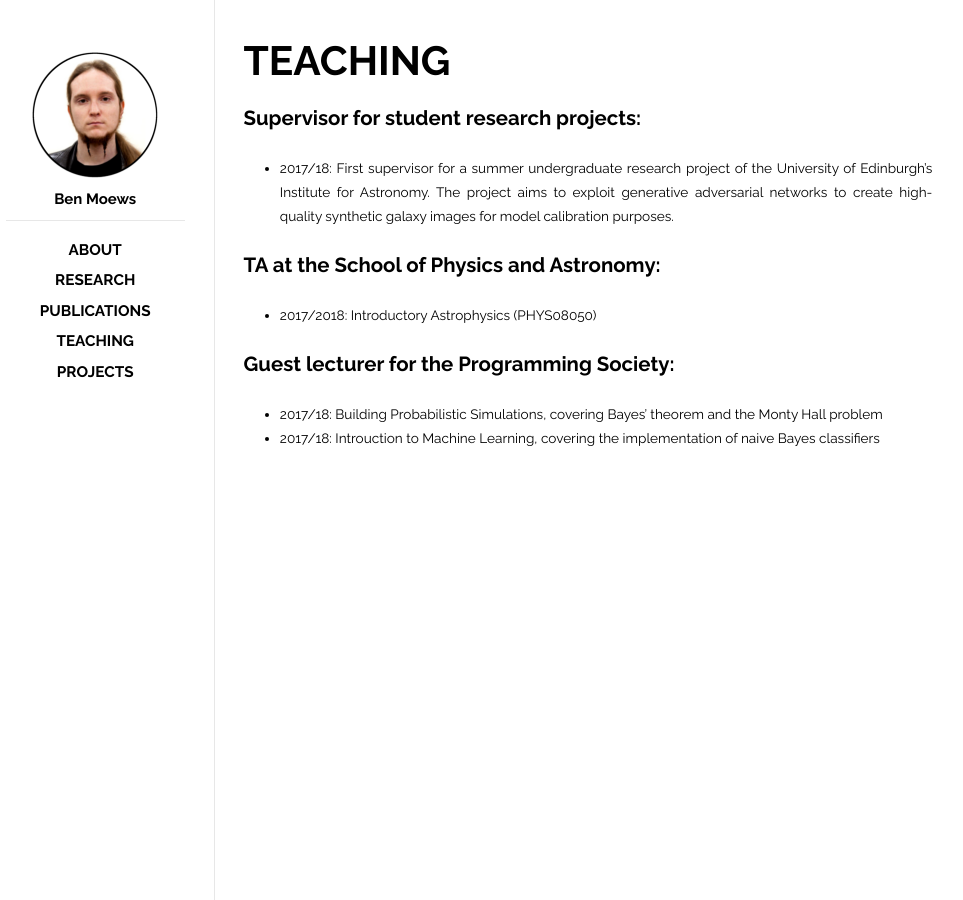
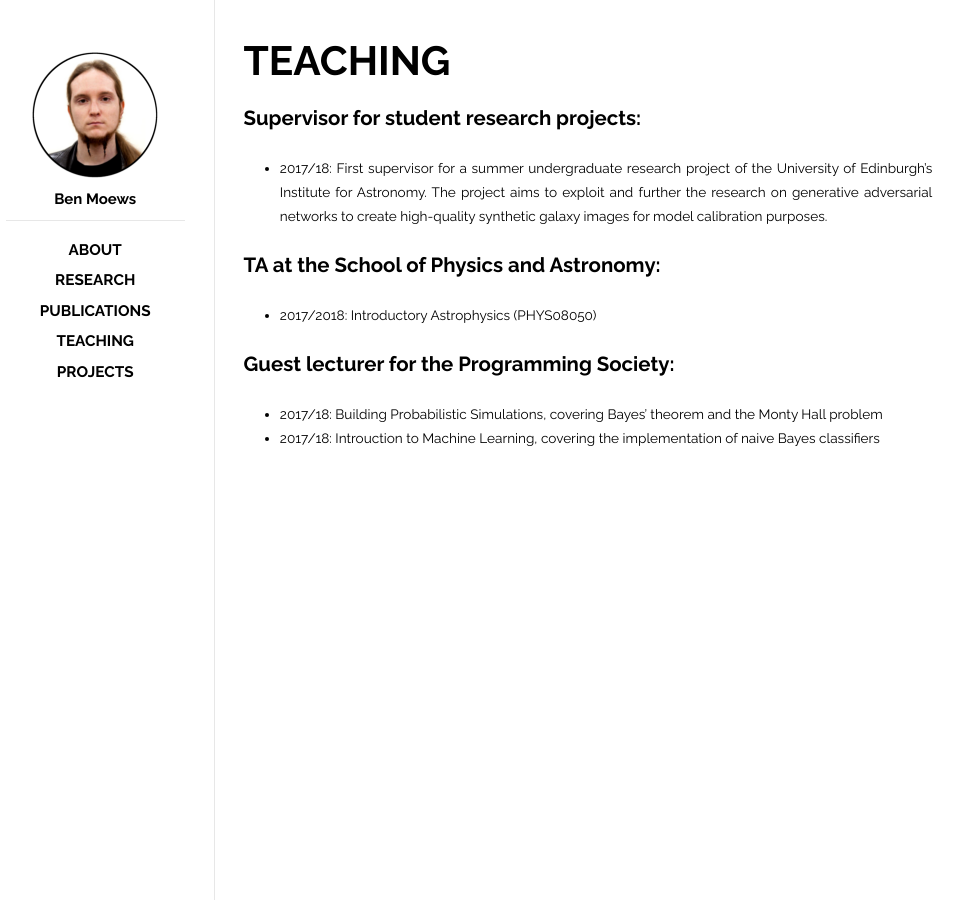
Before and after one commit to moews/moews.github.io, a Jekyll site: the page built from _posts/2017-03-24-teaching.md, in a window 1280 px wide. Shown: the whole page, without its empty margins (144-1107 px from the left). Built offline with Jekyll 4.4.1, drawn with Linux system fonts in a browser that asks for light colours.

Commit message:
Update 2017-03-24-teaching.md

```diff
--- a/_posts/2017-03-24-teaching.md
+++ b/_posts/2017-03-24-teaching.md
@@ -9,7 +9,7 @@
 
 ## Supervisor for student research projects:
 
-* 2017/18: First supervisor for a summer undergraduate research project of the University of Edinburgh's Institute for Astronomy. The project aims to exploit generative adversarial networks to create high-quality synthetic galaxy images for model calibration purposes.
+* 2017/18: First supervisor for a summer undergraduate research project of the University of Edinburgh's Institute for Astronomy. The project aims to exploit and further the research on generative adversarial networks to create high-quality synthetic galaxy images for model calibration purposes.
 
 ## TA at the School of Physics and Astronomy:
 
```
